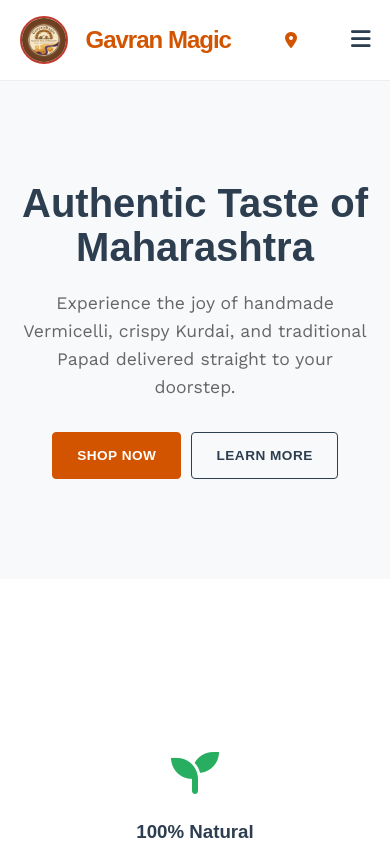
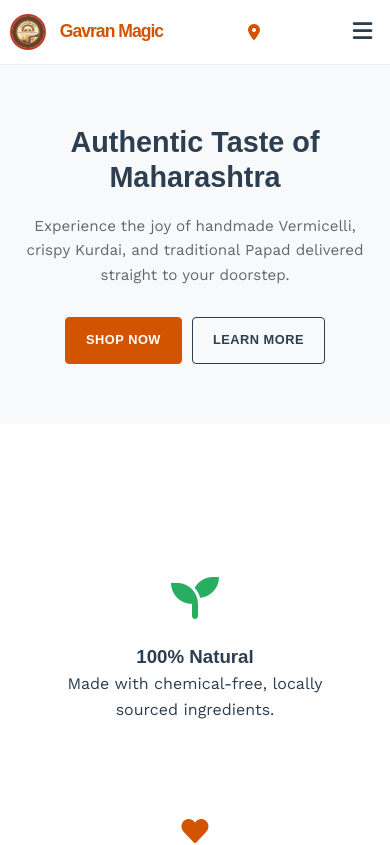
Before and after one commit to sanketpawarr68-jpg/gavran-magic, a React (Vite) app in the folder frontend-react/: page / in a window 390 px wide. Shown: the top 845 px of the page. Built offline with nearby package versions, Linux system fonts and the light colour scheme; no server answers; a web font is replaced by a local one.

Commit message:
Mobile responsive: navbar, cart cards, hero, checkout, auth pages - full mobile coverage

```diff
--- a/frontend-react/src/index.css
+++ b/frontend-react/src/index.css
@@ -323,6 +323,14 @@ nav {
     background: var(--bg-accent);
 }
 
+/* City + Pincode side-by-side grid (stacks on mobile) */
+.city-pincode-grid {
+    display: grid;
+    grid-template-columns: 1fr 1fr;
+    gap: 20px;
+}
+
+
 .form-group {
     margin-bottom: 20px;
 }
@@ -416,34 +424,236 @@ footer p {
     font-size: 0.9rem;
 }
 
-/* --- Responsive --- */
+/* =========================================
+   MOBILE RESPONSIVE — Full Coverage
+   ========================================= */
+
+/* Prevent horizontal scroll globally */
+html,
+body {
+    overflow-x: hidden;
+}
+
+/* --- Tablet (max 900px) --- */
+@media (max-width: 900px) {
+    .cart-layout {
+        grid-template-columns: 1fr;
+        gap: 30px;
+    }
+
+    .cart-summary {
+        max-width: 100%;
+        position: static;
+    }
+}
+
+/* --- Mobile (max 768px) --- */
 @media (max-width: 768px) {
+
+    /* === NAVBAR === */
+    nav {
+        height: 64px;
+        gap: 0;
+    }
+
+    /* Hide location text on mobile, show only icon */
+    .location-btn .location-text,
+    .location-btn .location-arrow {
+        display: none;
+    }
+
+    .location-btn {
+        padding: 6px 8px;
+        min-width: 36px;
+        justify-content: center;
+    }
+
+    .location-modal {
+        left: -10px;
+        width: 280px;
+    }
+
+    /* Logo smaller on mobile */
+    .logo {
+        font-size: 1.1rem;
+        gap: 6px;
+    }
+
+    .logo img {
+        height: 36px !important;
+        width: 36px !important;
+    }
+
+    /* Mobile nav drawer */
     .nav-links {
-        position: absolute;
-        top: 80px;
+        position: fixed;
+        top: 64px;
         left: 0;
         width: 100%;
+        height: calc(100vh - 64px);
         background: white;
         flex-direction: column;
-        padding: 30px;
-        border-bottom: 1px solid #eee;
+        padding: 30px 24px;
+        gap: 20px;
+        border-top: 1px solid #eee;
         display: none;
+        z-index: 999;
+        overflow-y: auto;
+        box-shadow: 0 8px 30px rgba(0, 0, 0, 0.1);
     }
 
     .nav-links.open {
         display: flex;
     }
 
+    .nav-links a {
+        font-size: 1rem;
+        padding: 10px 0;
+        border-bottom: 1px solid #f0f0f0;
+    }
+
+    .nav-links li:last-child a {
+        border-bottom: none;
+    }
+
     .hamburger {
         display: block;
+        font-size: 1.4rem;
+        padding: 8px;
+        color: var(--dark);
+    }
+
+    /* === HERO === */
+    .hero {
+        padding: 60px 0;
     }
 
     .hero h1 {
-        font-size: 2.5rem;
+        font-size: 1.8rem;
+        line-height: 1.2;
+        padding: 0 16px;
+    }
+
+    .hero p {
+        font-size: 0.95rem;
+        padding: 0 16px;
+    }
+
+    .hero .btn {
+        padding: 12px 20px;
+        font-size: 0.8rem;
+    }
+
+    /* === PRODUCTS GRID === */
+    .products-grid {
+        grid-template-columns: 1fr 1fr;
+        gap: 16px;
+        padding: 30px 0;
     }
 
     .product-img-wrapper {
-        height: 220px;
+        height: 180px;
+    }
+
+    .product-info {
+        padding: 14px;
+    }
+
+    .product-info h3 {
+        font-size: 0.95rem;
+    }
+
+    /* === CART — Replace table with cards on mobile === */
+    .cart-table thead {
+        display: none;
+        /* Hide table headers */
+    }
+
+    .cart-table,
+    .cart-table tbody,
+    .cart-table tr,
+    .cart-table td {
+        display: block;
+        width: 100%;
+    }
+
+    .cart-table tr {
+        display: flex;
+        flex-wrap: wrap;
+        align-items: center;
+        gap: 12px;
+        border: 1px solid #eee;
+        border-radius: 8px;
+        padding: 14px;
+        margin-bottom: 14px;
+        background: white;
+    }
+
+    .cart-table td {
+        border: none;
+        padding: 0;
+    }
+
+    /* Product cell takes full width */
+    .cart-table td:first-child {
+        width: 100%;
+    }
+
+    /* Price, Qty, Total side by side */
+    .cart-table td:nth-child(2),
+    .cart-table td:nth-child(3),
+    .cart-table td:nth-child(4) {
+        flex: 1;
+        text-align: center;
+        font-size: 0.9rem;
+    }
+
+    /* Delete btn */
+    .cart-table td:last-child {
+        flex: 0;
+        text-align: right;
+    }
+
+    .cart-layout {
+        gap: 20px;
+    }
+
+    /* === CHECKOUT === */
+    .form-container,
+    .tracking-box {
+        margin: 20px auto;
+        padding: 20px 16px;
+    }
+
+    /* Stack City+Pincode vertically on mobile */
+    .city-pincode-grid {
+        grid-template-columns: 1fr;
+    }
+
+    /* === SECTION TITLES === */
+    .section-title {
+        font-size: 1.4rem;
+        margin: 40px 0 24px;
+    }
+
+    /* === BUTTONS — Larger tap targets === */
+    .btn {
+        padding: 13px 20px;
+        font-size: 0.8rem;
+    }
+
+    /* === AUTH PAGES === */
+    .auth-page {
+        padding: 20px 12px 40px;
+    }
+
+    .auth-wrapper {
+        gap: 12px;
+    }
+
+    /* === CONTAINER PADDING === */
+    .container {
+        width: 95%;
     }
 }
 
--- a/frontend-react/src/pages/Checkout.jsx
+++ b/frontend-react/src/pages/Checkout.jsx
@@ -3,7 +3,7 @@ import React from 'react';
 import { useFormik } from 'formik';
 import * as Yup from 'yup';
 import { useCart } from '../context/CartContext';
-import { useUser, RedirectToSignIn } from '@clerk/clerk-react';
+import { useUser, useClerk } from '@clerk/clerk-react';
 import axios from 'axios';
 import { useNavigate } from 'react-router-dom';
 import { API_BASE_URL } from '../config';
@@ -20,6 +20,7 @@ const CheckoutSchema = Yup.object().shape({
 export default function Checkout() {
     const { cart, total, clearCart } = useCart();
     const { user, isLoaded, isSignedIn } = useUser();
+    const { openSignIn } = useClerk();
     const navigate = useNavigate();
 
     const formik = useFormik({
@@ -69,10 +70,13 @@ export default function Checkout() {
         },
     });
 
-    if (!isLoaded) return <div>Loading...</div>;
+    if (!isLoaded) return <div style={{ textAlign: 'center', padding: '80px' }}><div className="spinner"></div></div>;
 
     if (!isSignedIn) {
-        return <RedirectToSignIn />;
+        openSignIn({
+            afterSignInUrl: '/checkout',
+        });
+        return <div style={{ textAlign: 'center', padding: '80px' }}><div className="spinner"></div><p>Please sign in to checkout...</p></div>;
     }
 
     return (
@@ -103,7 +107,7 @@ export default function Checkout() {
                         {formik.touched.address && formik.errors.address ? <div style={{ color: 'red' }}>{formik.errors.address}</div> : null}
                     </div>
 
-                    <div style={{ display: 'grid', gridTemplateColumns: '1fr 1fr', gap: '20px' }}>
+                    <div className="city-pincode-grid">
                         <div className="form-group">
                             <label htmlFor="city">City</label>
                             <input id="city" type="text" {...formik.getFieldProps('city')} />
```
